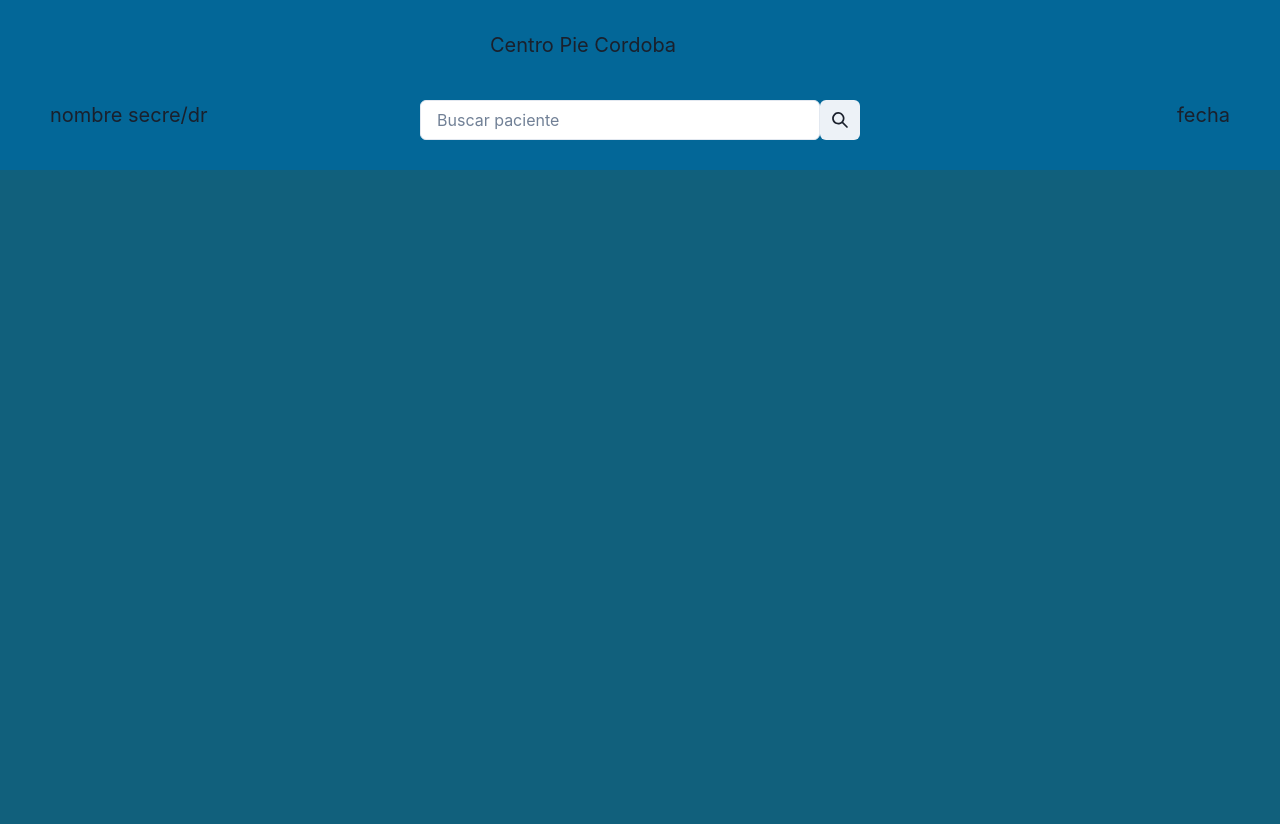
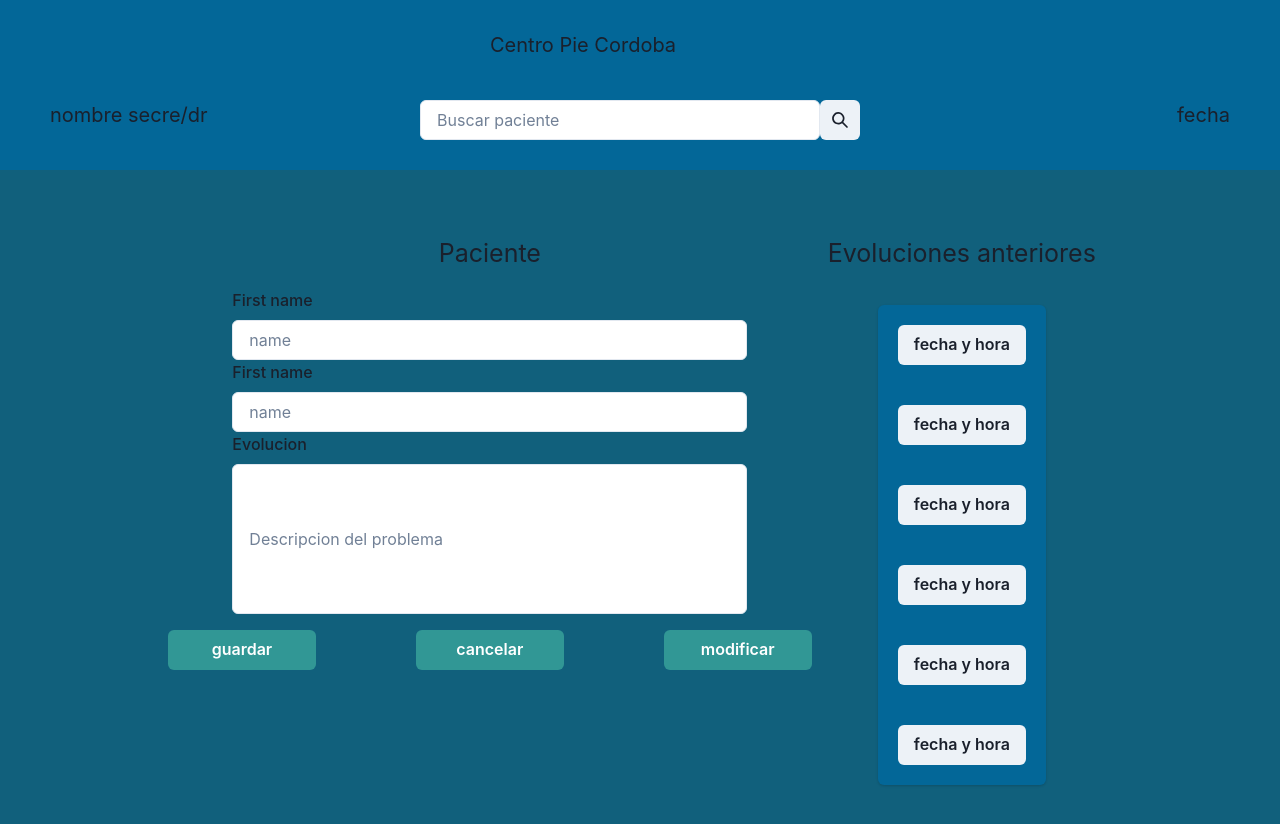
Before and after one commit to ismaelmaizon/Ortopedia, a React (Vite) app in the folder frontend/: page /Profesional/HC in a window 1280 px wide. Shown: the top 824 px of the page. Built offline with nearby package versions, Linux system fonts and the light colour scheme.

Commit message:
agregando mas pestañas

```diff
--- a/frontend/src/App.css
+++ b/frontend/src/App.css
@@ -13,3 +13,16 @@
   width: 100%;
   padding: 50px;
 }
+
+
+.conteiner_Dr{
+  display: flex;
+  flex-direction: column;
+  align-items: center;
+  height: 100%;
+}
+
+.conteiner_Dr2{
+  font-size: 25px;
+  margin-bottom: 30px ;
+}
--- a/frontend/src/App.jsx
+++ b/frontend/src/App.jsx
@@ -1,10 +1,11 @@
 import { useState } from 'react'
 import './App.css'
-import { Box, Button, ButtonGroup, Stack, Wrap, WrapItem } from '@chakra-ui/react'
 import {Route, Routes} from 'react-router-dom'
-import Login from './components/Login/login'
+import CreteUser from './components/CreateUser/createUser'
 import NavBar from './components/Navbar/navbar'
 import Secretariado from './components/Secretariado/secretariado'
+import ProfesionalHC from './components/Profecional/ProfesionalHC/profesionalHC'
+import Profesional from './components/Profecional/profesional'
 
 
 function App() {
@@ -13,11 +14,13 @@ function App() {
         <NavBar/>
         <div className='container_body' >
           <Routes>
-            <Route path="/Login"  element= { <Login/> } ></Route>
+            <Route path="/CreteUser"  element= { <CreteUser/> } ></Route>
             <Route path="/Secretariado"  element= { <Secretariado/> } ></Route>
+            <Route path="/Profesional"  element= { <Profesional/> } ></Route>
+            <Route path="/Profesional/HC"  element= { <ProfesionalHC/> } ></Route>
           </Routes>
         </div>
-      </div>
+    </div>
   )
 }
 
--- a/frontend/src/components/Login/login.jsx
+++ b/frontend/src/components/CreateUser/createUser.jsx
@@ -10,7 +10,8 @@ import {
   Button,Card, CardHeader, CardBody, CardFooter, ButtonGroup, Heading
 } from '@chakra-ui/react'
 
-export default function Login() {
+export default function CreteUser() {
+
 const {handleSubmit,register, getValues} = useForm()
 
 function onSubmit(values) {
--- /dev/null
+++ b/frontend/src/components/Profecional/ProfesionalHC/profesionalHC.css
@@ -0,0 +1,30 @@
+.profesional{
+    display: flex;
+    flex-direction: row;
+    width: 80%;
+    margin: auto;
+}
+
+
+.profesional_container1 {
+    flex: 75%;
+  }
+
+  .profesional_container2 {
+    flex: 35%;
+    display: flex;
+    flex-direction: column;
+    align-items: center;
+  }
+
+
+  .profesional_container2_title{
+    font-size: 25px;
+    padding-top: 15px;
+    height: 70px;
+  }
+
+.profesional_form {
+  width: 80%;
+  margin: auto;
+}
--- /dev/null
+++ b/frontend/src/components/Profecional/ProfesionalHC/profesionalHC.jsx
@@ -0,0 +1,104 @@
+import React from 'react';
+import axios from 'axios';
+import { Button, Card, FormControl, FormErrorMessage, FormLabel, Grid, GridItem, Input, Table, TableCaption, TableContainer, Tbody, Td, Tfoot, Th, Thead, Tr, flexbox, space } from '@chakra-ui/react';
+import './profesionalHC.css'
+import { useForm } from 'react-hook-form';
+
+export default function ProfesionalHC() {
+const {
+    handleSubmit,
+    register,
+    formState: { errors, isSubmitting },
+    } = useForm()
+
+    function onSubmit(values) {
+    return new Promise((resolve) => {
+        setTimeout(() => {
+        alert(JSON.stringify(values, null, 2))
+        resolve()
+        }, 3000)
+    })
+    }
+
+const profesional = 'HC'
+
+return (
+    <div className='profesional'>
+        <div className='profesional_container1'>
+            <div className='secretariado_header'>
+                <h2 className='secretariado_header_title' >Paciente</h2>
+            </div>
+
+            <form onSubmit={handleSubmit(onSubmit)} className='profesional_form' >
+                <FormControl isInvalid={errors.name}>
+                    <FormLabel htmlFor='name'>First name</FormLabel>
+                    <Input
+                    backgroundColor={'white'}
+                    id='name'
+                    placeholder='name'
+                    {...register('name', {
+                        required: 'This is required',
+                        minLength: { value: 4, message: 'Minimum length should be 4' },
+                    })}
+                    />
+                    <FormErrorMessage>
+                        {errors.name && errors.name.message}
+                    </FormErrorMessage>
+                    <FormLabel htmlFor='name'>First name</FormLabel>
+                    <Input
+                    backgroundColor={'white'}
+                    id='name'
+                    placeholder='name'
+                    {...register('name', {
+                        required: 'This is required',
+                        minLength: { value: 4, message: 'Minimum length should be 4' },
+                    })}
+                    />
+                    <FormErrorMessage>
+                        {errors.name && errors.name.message}
+                    </FormErrorMessage>
+                    <FormLabel htmlFor='name'>Evolucion</FormLabel>
+                    <Input
+                    h='150'
+                    backgroundColor={'white'}
+                    id='name'
+                    placeholder='Descripcion del problema'
+                    {...register('name', {
+                        required: 'This is required',
+                        minLength: { value: 4, message: 'Minimum length should be 4' },
+                    })}
+                    />
+                    <FormErrorMessage>
+                        {errors.name && errors.name.message}
+                    </FormErrorMessage>
+                </FormControl>
+
+            </form>
+            <Grid m='2px, 50px' templateColumns='repeat(3, 1fr)' gap={100} >
+                    <Button mt={4} colorScheme='teal' isLoading={isSubmitting} type='submit'>
+                        guardar
+                    </Button>
+                    <Button mt={4} colorScheme='teal' isLoading={isSubmitting} type='submit'>
+                        cancelar
+                    </Button>
+                    <Button mt={4} colorScheme='teal' isLoading={isSubmitting} type='submit'>
+                        modificar
+                    </Button>
+            </Grid>
+        </div>
+        <div className='profesional_container2'>
+            <div className='profesional_container2_title'>
+                <h1>Evoluciones anteriores</h1>
+            </div>
+            <Card mt='15px' backgroundColor={'#036798'} >
+                <Button m={5} >fecha y hora </Button>
+                <Button m={5} >fecha y hora </Button>
+                <Button m={5} >fecha y hora </Button>
+                <Button m={5} >fecha y hora </Button>
+                <Button m={5} >fecha y hora </Button>
+                <Button m={5} >fecha y hora </Button>
+            </Card>
+        </div>
+    </div>
+)
+}
--- /dev/null
+++ b/frontend/src/components/Profecional/profesional.jsx
@@ -0,0 +1,44 @@
+import React from 'react';
+import axios from 'axios';
+import { Button, Card, Grid, GridItem, Table, TableCaption, TableContainer, Tbody, Td, Tfoot, Th, Thead, Tr, flexbox, space } from '@chakra-ui/react';
+
+// los estilos de esta ventana estan en app.css
+
+
+export default function Profesional() {
+
+    const profesional = 'HC'
+
+return (
+    <div className='conteiner_Dr'>
+            <div className='conteiner_Dr2'>
+                <h2>Hoy</h2>
+            </div>
+            <Grid w='90%' m='auto' mb='10px' p='12px' templateColumns='repeat(3, 1fr)' backgroundColor={'#00d4ff'} borderRadius="md">
+                            <GridItem display={"flex"} justifySelf={"initial"} >fecha y hora</GridItem>
+                            <GridItem display={"flex"} justifySelf={"center"} >datos paciente</GridItem>
+                            <Button display={"flex"} justifySelf={"end"} >{profesional} </Button>
+            </Grid>
+            <Grid w='90%' m='auto' mb='10px' p='12px' templateColumns='repeat(3, 1fr)' backgroundColor={'#00d4ff'} borderRadius="md">
+                            <GridItem display={"flex"} justifySelf={"initial"} >fecha y hora</GridItem>
+                            <GridItem display={"flex"} justifySelf={"center"} >datos paciente</GridItem>
+                            <Button display={"flex"} justifySelf={"end"} >{profesional} </Button>
+            </Grid>
+            <Grid w='90%' m='auto' mb='10px' p='12px' templateColumns='repeat(3, 1fr)' backgroundColor={'#00d4ff'} borderRadius="md">
+                            <GridItem display={"flex"} justifySelf={"initial"} >fecha y hora</GridItem>
+                            <GridItem display={"flex"} justifySelf={"center"} >datos paciente</GridItem>
+                            <Button display={"flex"} justifySelf={"end"} >{profesional} </Button>
+            </Grid>
+            <Grid w='90%' m='auto' mb='10px' p='12px' templateColumns='repeat(3, 1fr)' backgroundColor={'#00d4ff'} borderRadius="md">
+                            <GridItem display={"flex"} justifySelf={"initial"} >fecha y hora</GridItem>
+                            <GridItem display={"flex"} justifySelf={"center"} >datos paciente</GridItem>
+                            <Button display={"flex"} justifySelf={"end"} >{profesional} </Button>
+            </Grid>
+            <Grid w='90%' m='auto' mb='10px' p='12px' templateColumns='repeat(3, 1fr)' backgroundColor={'#00d4ff'} borderRadius="md">
+                            <GridItem display={"flex"} justifySelf={"initial"} >fecha y hora</GridItem>
+                            <GridItem display={"flex"} justifySelf={"center"} >datos paciente</GridItem>
+                            <Button display={"flex"} justifySelf={"end"} >{profesional} </Button>
+            </Grid>
+    </div>
+)
+}
```
